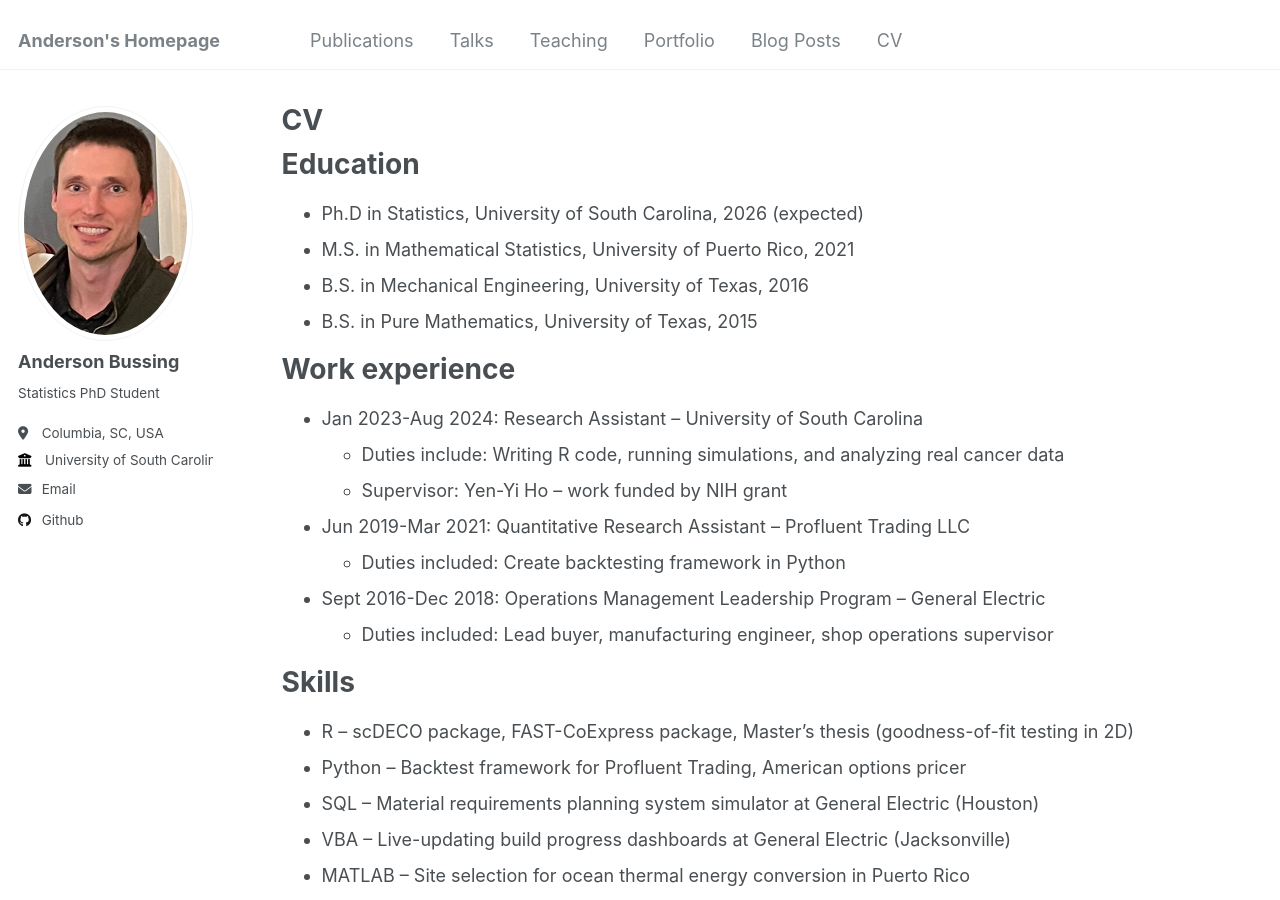
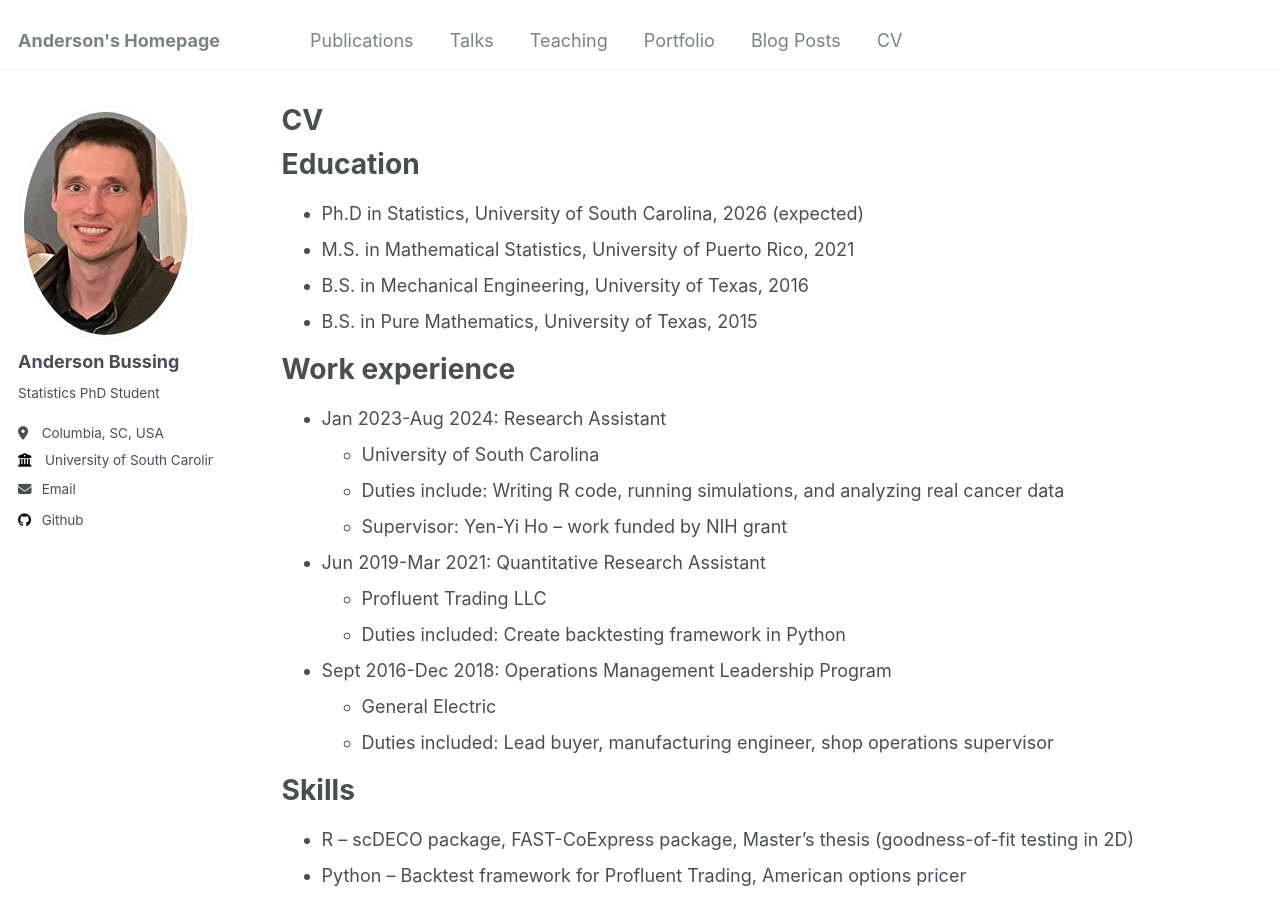
Before and after one commit to abussing/abussing.github.io, a Jekyll site: the page built from _pages/cv.md, in a window 1280 px wide and 900 px high. Built offline with Jekyll 4.4.1, drawn with Linux system fonts in a browser that asks for light colours.

Commit message:
Update cv.md

```diff
--- a/_pages/cv.md
+++ b/_pages/cv.md
@@ -18,14 +18,17 @@ Education
 
 Work experience
 ======
-* Jan 2023-Aug 2024: Research Assistant -- University of South Carolina
+* Jan 2023-Aug 2024: Research Assistant
+  * University of South Carolina
   * Duties include: Writing R code, running simulations, and analyzing real cancer data
   * Supervisor: Yen-Yi Ho -- work funded by NIH grant
 
-* Jun 2019-Mar 2021: Quantitative Research Assistant -- Profluent Trading LLC
+* Jun 2019-Mar 2021: Quantitative Research Assistant
+  * Profluent Trading LLC
   * Duties included: Create backtesting framework in Python
 
-* Sept 2016-Dec 2018: Operations Management Leadership Program -- General Electric
+* Sept 2016-Dec 2018: Operations Management Leadership Program
+  * General Electric
   * Duties included: Lead buyer, manufacturing engineer, shop operations supervisor
 
 Skills
```
